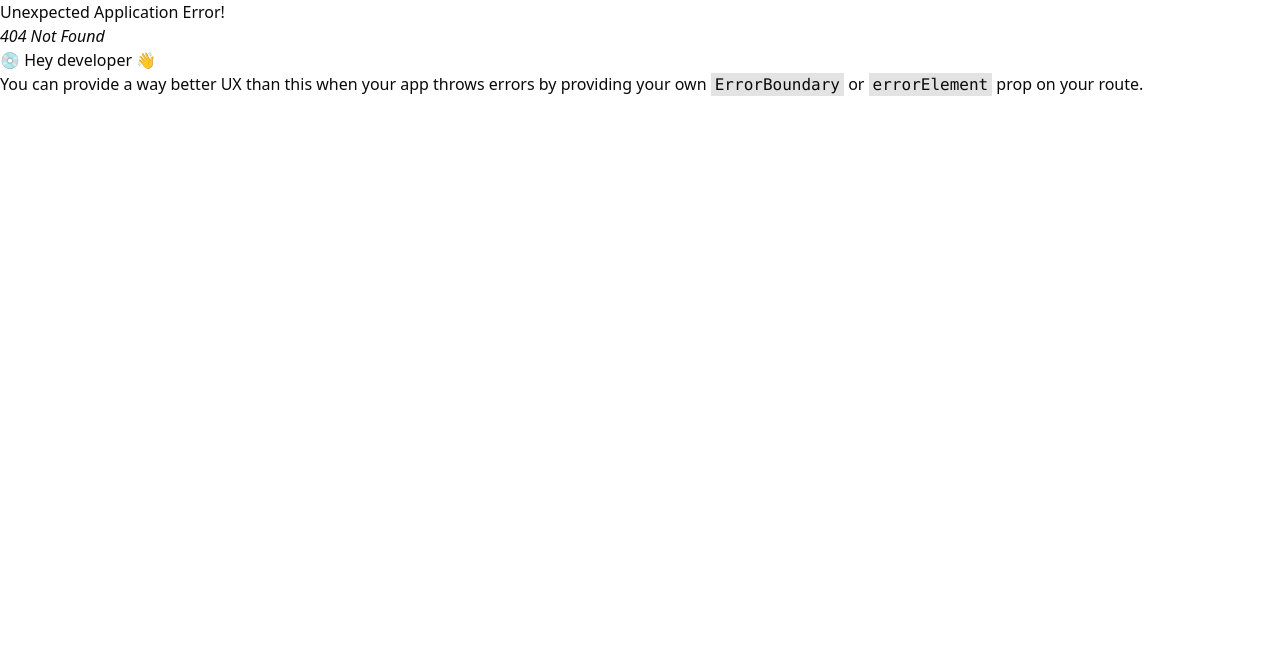
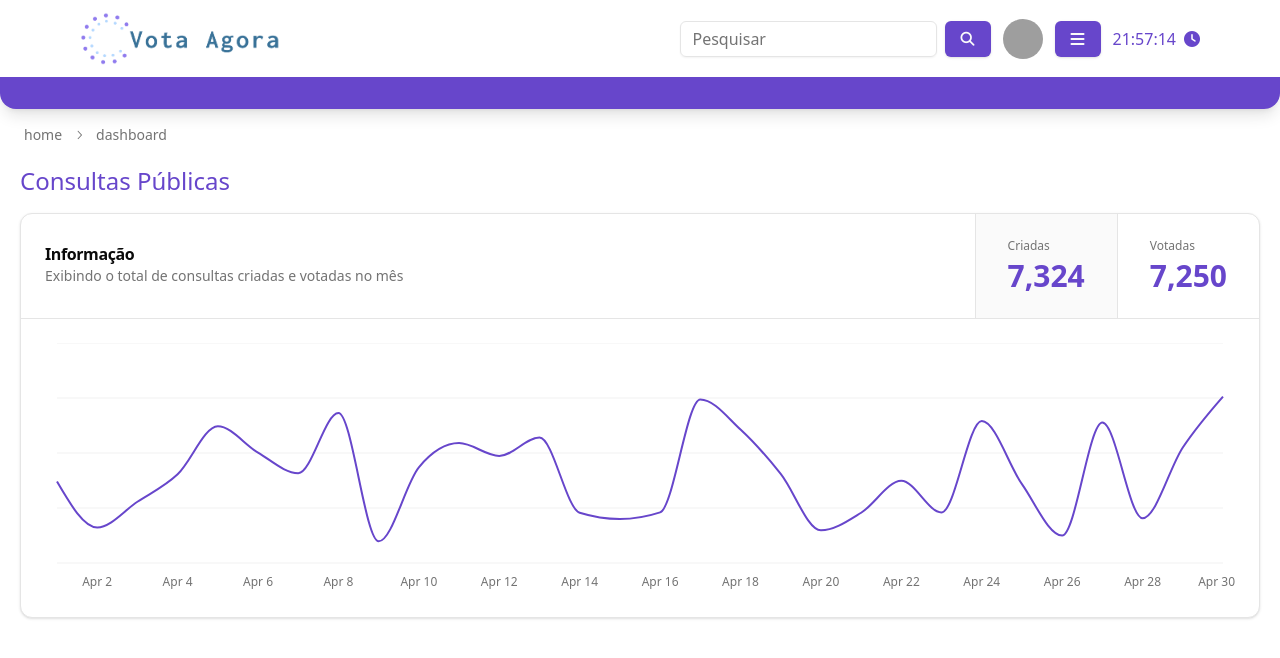
Before and after one commit to 4L1C3-R4BB1T/vota-agora-frontend, a React (Vite) app: page /home/dashboard in a window 1280 px wide. Before the commit this address had no page. Shown: the top 658 px of the page. Built offline with nearby package versions, Linux system fonts and the light colour scheme; grey boxes are pictures that could not be loaded.

Commit message:
feat: Breadcrum

```diff
--- a/src/core/components/Header/index.tsx
+++ b/src/core/components/Header/index.tsx
@@ -18,18 +18,20 @@
 } from "@/components/ui/dropdown-menu";
 import { Input } from '@/components/ui/input';
 import useTimer from '@/core/hooks/useTimer';
+import React from 'react';
+import { useLocation } from 'react-router-dom';
 import logo from '../../../assets/logo.png';
-import { useLocation } from 'react-router-dom';
-import React from 'react';
 
 
 function Header() {
     const { timerFormatted } = useTimer();
-    // const location = useLocation();
+    const [paths, setPaths] = React.useState([] as string[]);
+    const location = useLocation();
 
-    // React.useEffect(() => {
-    //     console.log(location)
-    // }, [location]);
+    React.useEffect(() => {
+        const { pathname } = location;
+        setPaths(pathname.split('/').filter(path => path?.trim() !== ''));
+    }, [location]);
 
     return (
         <header>
@@ -50,10 +52,8 @@
                     </Avatar>
                     <div>
                         <DropdownMenu>
-                            <DropdownMenuTrigger className="outline-none">
-                                <Button className="bg-brand-primary hover:opacity-80 hover:bg-brand-primary">
-                                    <i className="fa-solid fa-bars"></i>
-                                </Button>
+                            <DropdownMenuTrigger className="outline-none bg-brand-primary hover:opacity-80 text-primary-foreground shadow px-4 py-1.5 rounded-md hover:bg-brand-primary">
+                                <i className="fa-solid fa-bars"></i>
                             </DropdownMenuTrigger>
                             <DropdownMenuContent className="mt-3">
                                 <DropdownMenuLabel className="text-brand-primary">Olá, Gabriel Cardoso</DropdownMenuLabel>
@@ -73,7 +73,27 @@
             <div className="px-6 pt-4">
                 <Breadcrumb>
                     <BreadcrumbList>
-                        <BreadcrumbItem>
+                        {
+                            paths.map((path, index) => {
+                                if (index % 2 != 0) {
+                                    return (
+                                        <React.Fragment key={index}>
+                                             <BreadcrumbSeparator />
+                                            <BreadcrumbItem>
+                                                <BreadcrumbLink href={location.pathname}>{ path }</BreadcrumbLink>
+                                            </BreadcrumbItem>
+                                        </React.Fragment>
+                                    )
+                                }
+
+                                return (
+                                    <BreadcrumbItem key={index}>
+                                        <BreadcrumbLink href={location.pathname}>{ path }</BreadcrumbLink>
+                                    </BreadcrumbItem>
+                                )
+                            })
+                        }
+                        {/* <BreadcrumbItem>
                             <BreadcrumbLink href="/">Home</BreadcrumbLink>
                         </BreadcrumbItem>
 
@@ -81,7 +101,7 @@
 
                         <BreadcrumbItem>
                             <BreadcrumbLink href="/">Dashboard</BreadcrumbLink>
-                        </BreadcrumbItem>
+                        </BreadcrumbItem> */}
                     </BreadcrumbList>
                 </Breadcrumb>
             </div>
```
Also changed, not shown: src/main.tsx (+9 -9 lines).
